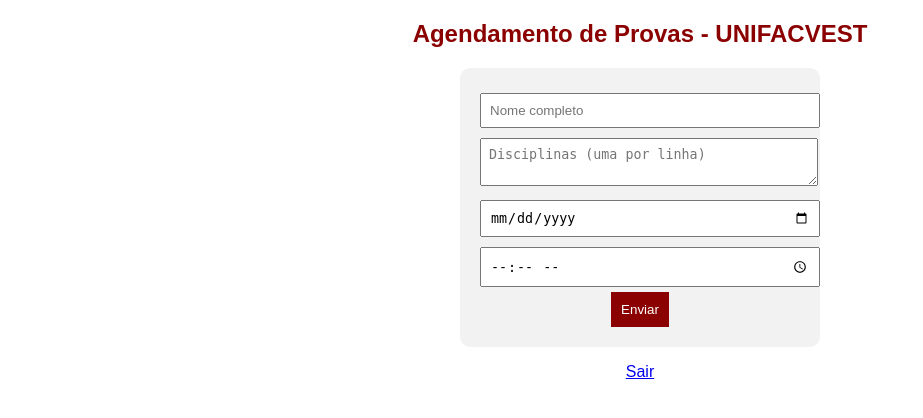
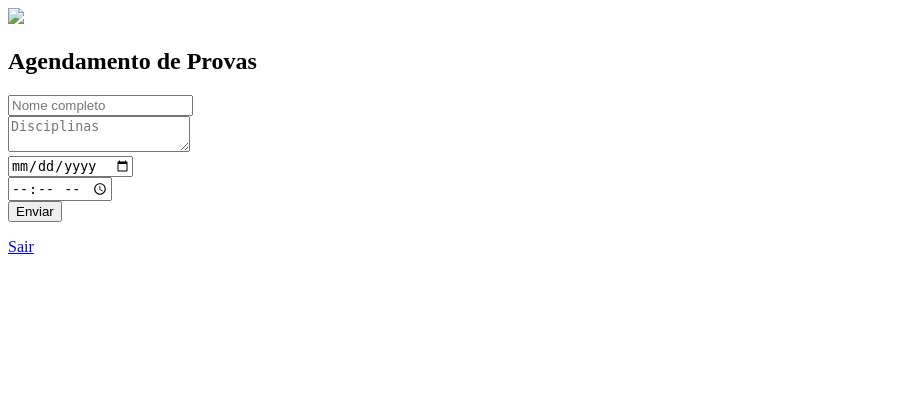
Before and after one commit to Cersousagit/agendamento-unifacvest, a Flask app: template templates/agendar.html in a window 1280 px wide. Shown: the top 418 px of the page, without its empty margins (0-923 px from the left). Run offline with Flask 3, Linux system fonts and the light colour scheme; the template is opened without the code that fills it, so the values that code supplies are empty.

Commit message:
Update agendar.html

```diff
--- a/templates/agendar.html
+++ b/templates/agendar.html
@@ -1,46 +1,20 @@
 <!DOCTYPE html>
-<html lang="pt-br">
+<html>
 <head>
-    <meta charset="UTF-8">
-    <title>Agendamento - UNIFACVEST</title>
-    <style>
-        body {
-            font-family: Arial;
-            background: white;
-            color: #8b0000;
-            text-align: center;
-        }
-        form {
-            background: #f2f2f2;
-            padding: 20px;
-            width: 320px;
-            margin: auto;
-            border-radius: 10px;
-        }
-        input, textarea {
-            width: 100%;
-            padding: 8px;
-            margin: 5px 0;
-        }
-        button {
-            background: #8b0000;
-            color: white;
-            border: none;
-            padding: 10px;
-            cursor: pointer;
-        }
-    </style>
+    <title>Agendamento</title>
 </head>
 <body>
 
-<h2>Agendamento de Provas - UNIFACVEST</h2>
+<img src="{{ url_for('static', filename='unifacvest.png') }}" width="120">
+
+<h2>Agendamento de Provas</h2>
 
 <form method="POST">
-    <input name="nome" placeholder="Nome completo" required>
-    <textarea name="disciplinas" placeholder="Disciplinas (uma por linha)" required></textarea>
-    <input type="date" name="data" required>
-    <input type="time" name="hora" required>
-    <button type="submit">Enviar</button>
+    <input name="nome" placeholder="Nome completo" required><br>
+    <textarea name="disciplinas" placeholder="Disciplinas"></textarea><br>
+    <input type="date" name="data" required><br>
+    <input type="time" name="hora" required><br>
+    <button>Enviar</button>
 </form>
 
 <p>{{ msg }}</p>
```
